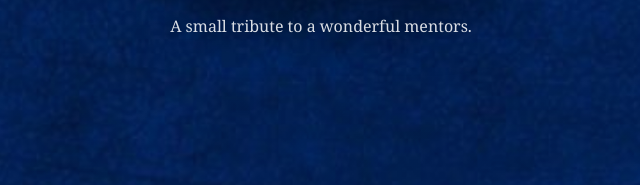
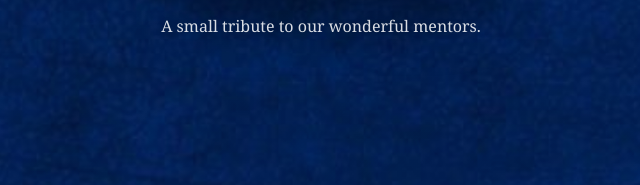
Before and after one commit to saxenaarush21/Teacher-s-Day, a plain HTML site: page index.html in a window 1280 px wide. Shown: the part 473-658 px from the top of the page, 319-959 px from the left. Drawn offline with Linux system fonts and the light colour scheme.

Commit message:
Correct hint text for tribute to mentors

```diff
--- a/index.html
+++ b/index.html
@@ -75,7 +75,7 @@
         Your browser does not support video playback.
       </video>
     </div>
-    <p class="hint">A small tribute to a wonderful mentors.</p>
+    <p class="hint">A small tribute to our wonderful mentors.</p>
   </main>
 </body>
 </html>
```
